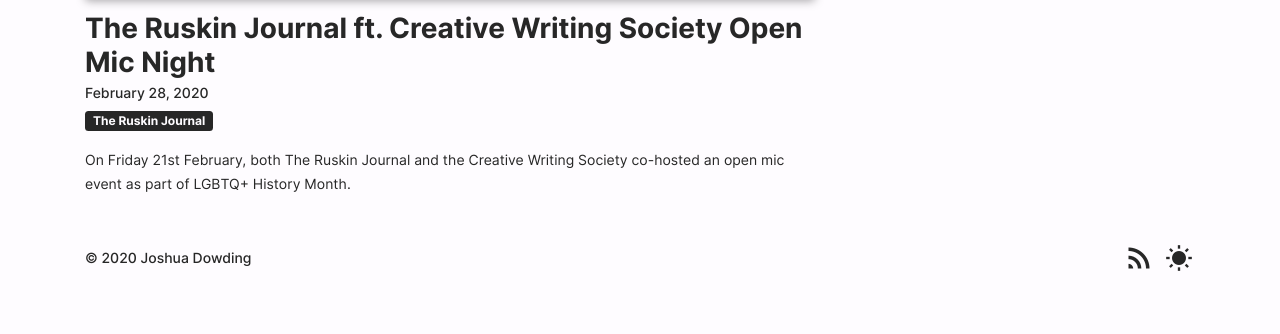
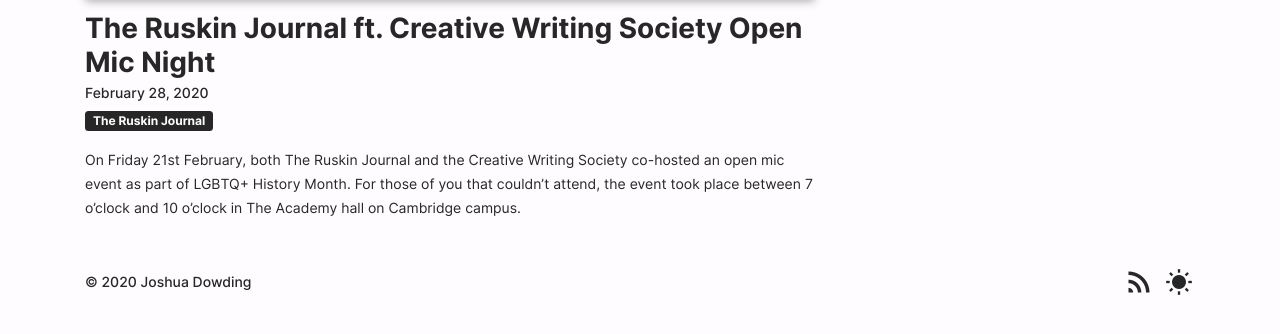
Before and after one commit to joshuadowding/jdowding.me, a Jekyll site: the page built from _posts/2020-02-28-open-mic-night.md, in a window 1280 px wide, cut to the strip 557-891 px from the top of the page. Built offline with Jekyll 4.4.1, drawn with Linux system fonts in a browser that asks for light colours.

Commit message:
extend description of latest blog post

```diff
--- a/_posts/2020-02-28-open-mic-night.md
+++ b/_posts/2020-02-28-open-mic-night.md
@@ -8,4 +8,4 @@
 redirect: 'https://ruskinjournal.com/2020/02/28/the-ruskin-journal-ft-creative-writing-society-open-mic/'
 ---
 
-On Friday 21st February, both The Ruskin Journal and the Creative Writing Society co-hosted an open mic event as part of LGBTQ+ History Month.
+On Friday 21st February, both The Ruskin Journal and the Creative Writing Society co-hosted an open mic event as part of LGBTQ+ History Month. For those of you that couldn’t attend, the event took place between 7 o’clock and 10 o’clock in The Academy hall on Cambridge campus.
```
